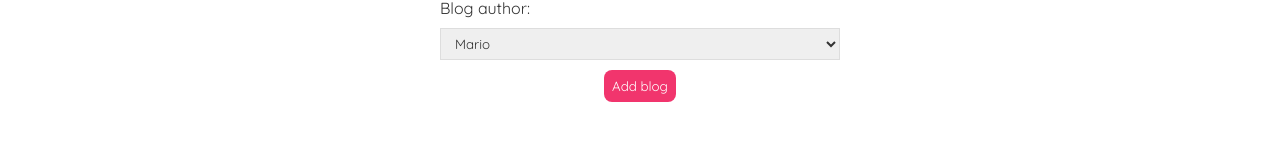
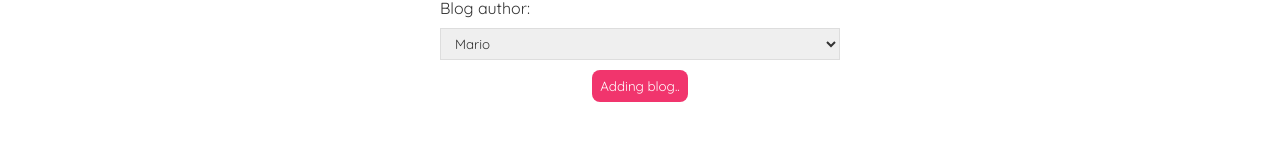
Before and after one commit to mihai-gabriel1/Traveling-blog, a React (Create React App) app: page /create in a window 1280 px wide. Both pictures are taken after typing "Sample", "Sample" into the empty fields and a click on the button "Add blog". Shown: the part 351-511 px from the top of the page. Built offline with nearby package versions, Linux system fonts and the light colour scheme; no server answers.

Commit message:
A loading state has been added to the button that adds a new entry to the blog list.

```diff
--- a/src/Create.js
+++ b/src/Create.js
@@ -1,13 +1,18 @@
 import { useState } from "react";
+import { useHistory } from "react-router-dom";
 
 const Create = () => {
   const [title, setTitle] = useState("");
   const [body, setBody] = useState("");
   const [author, setAuthor] = useState("");
+  const [isPending, setIsPending] = useState("");
 
   const handleSubmit = (e) => {
     e.preventDefault(e);
+    // Prevents the blog from being refreshed after the entry has been created.
     const blog = { title, body, author };
+
+    setIsPending(true);
 
     fetch("https://my-json-server.typicode.com/mihai-gabriel1/demo-apidb/", {
       method: "POST",
@@ -15,6 +20,7 @@ const Create = () => {
       body: JSON.stringify(blog),
     }).then(() => {
       alert("Blog has been added.");
+      setIsPending(false);
     });
   };
 
@@ -42,7 +48,9 @@ const Create = () => {
           <option value="gabriel">Gabriel</option>
           <option value="john">John</option>
         </select>
-        <button>Add blog</button>
+
+        {!isPending && <button>Add blog</button>}
+        {isPending && <button disabled>Adding blog..</button>}
       </form>
     </div>
   );
```
